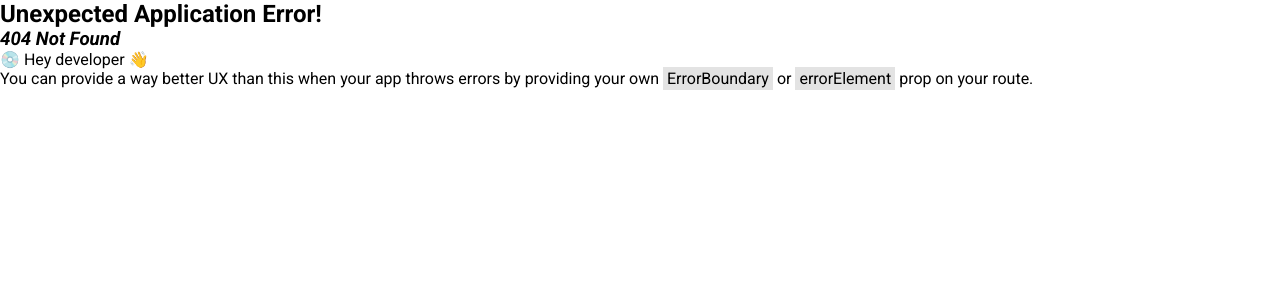
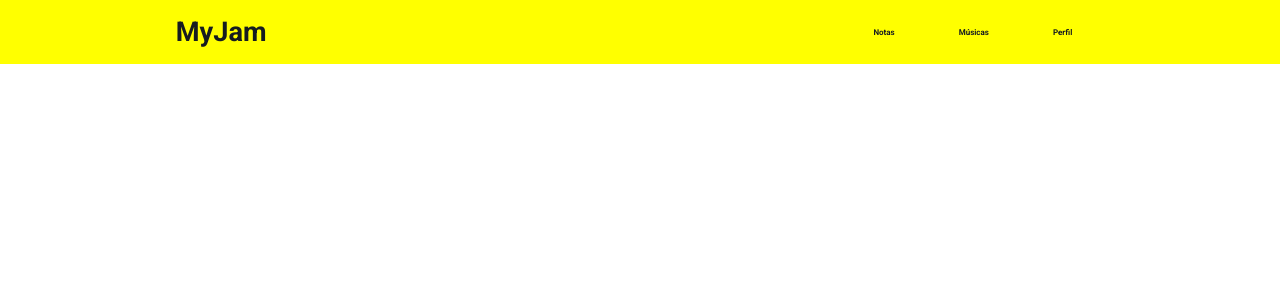
Before and after one commit to thaisdsandim/MyJam-front, a React (Vite) app: page /listadelicoes in a window 1280 px wide. Before the commit this address had no page. Shown: the top 300 px of the page. Built offline with nearby package versions, Linux system fonts and the light colour scheme.

Commit message:
Add NavBarListaDeLicoes

```diff
--- /dev/null
+++ b/src/components/navBarListaDeLicoes/NavBarListaDeLicoes.style.ts
@@ -0,0 +1,44 @@
+import styled from "styled-components";
+
+
+export const Nav = styled.div`
+    padding: 0 2rem;
+    display: flex;
+    justify-content: space-between;
+    align-items: center;
+    flex-wrap: wrap;
+    background-color: yellow;
+`;
+
+export const Hamburguer = styled.div`
+`;
+
+export const MenuLink = styled.a`
+    padding: 1rem 2rem;
+    cursor: pointer;
+    text-align: center;
+    text-decoration: none;
+    color:  #161C20;
+    font-weight: 900;
+    transition: all 0,3s ease-in;
+    font-size: 0.5rem;
+
+
+
+`;
+
+export const Menu = styled.div`
+    display: flex;
+    justify-content: space-between;
+    align-items: center;
+    position: relative;
+`;
+
+export const Logo = styled.a`
+    padding: 1rem 0;
+    color:  #161C20;
+    text-decoration: none;
+    font-weight: 900;
+    font-size: 1.7rem;
+
+`;
--- /dev/null
+++ b/src/components/navBarListaDeLicoes/NavBarListaDeLicoes.tsx
@@ -0,0 +1,27 @@
+import "./NavBarListaDeLicoes.style";
+import { Nav, Logo, Hamburguer, Menu, MenuLink } from "./NavBarListaDeLicoes.style";
+
+
+const NavBarListaDeLicoes = () => {
+    return (
+      <Nav>
+            <Logo href="">
+                MyJam
+            </Logo>
+            <Hamburguer>
+                <span />
+                <span />
+                <span />
+            </Hamburguer>
+            <Menu>
+                <MenuLink href="">Notas</MenuLink>
+                <MenuLink href="">Músicas</MenuLink>
+                <MenuLink href="">Perfil</MenuLink>
+            </Menu>
+      </Nav>
+    );
+  };
+
+
+
+export default NavBarListaDeLicoes;
--- /dev/null
+++ b/src/pages/listaDeLicoes.tsx
@@ -0,0 +1,11 @@
+import NavBarListaDeLicoes from "../components/navBarListaDeLicoes/NavBarListaDeLicoes";
+
+function listaDeLicoes() {
+    return (
+        <div>
+            <NavBarListaDeLicoes />
+        </div>
+    );
+}
+
+export default listaDeLicoes;
```
Also changed, not shown: src/routes/index.tsx (+6 -1 lines).
